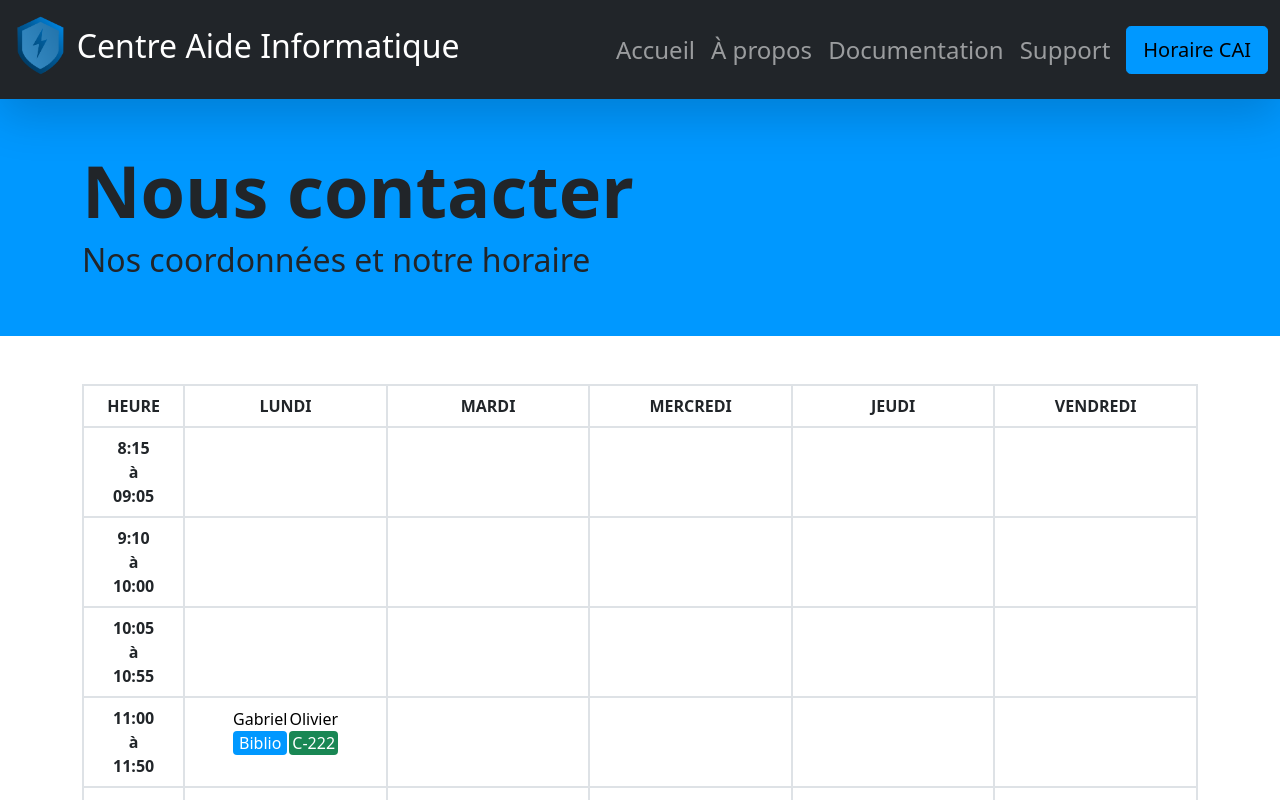
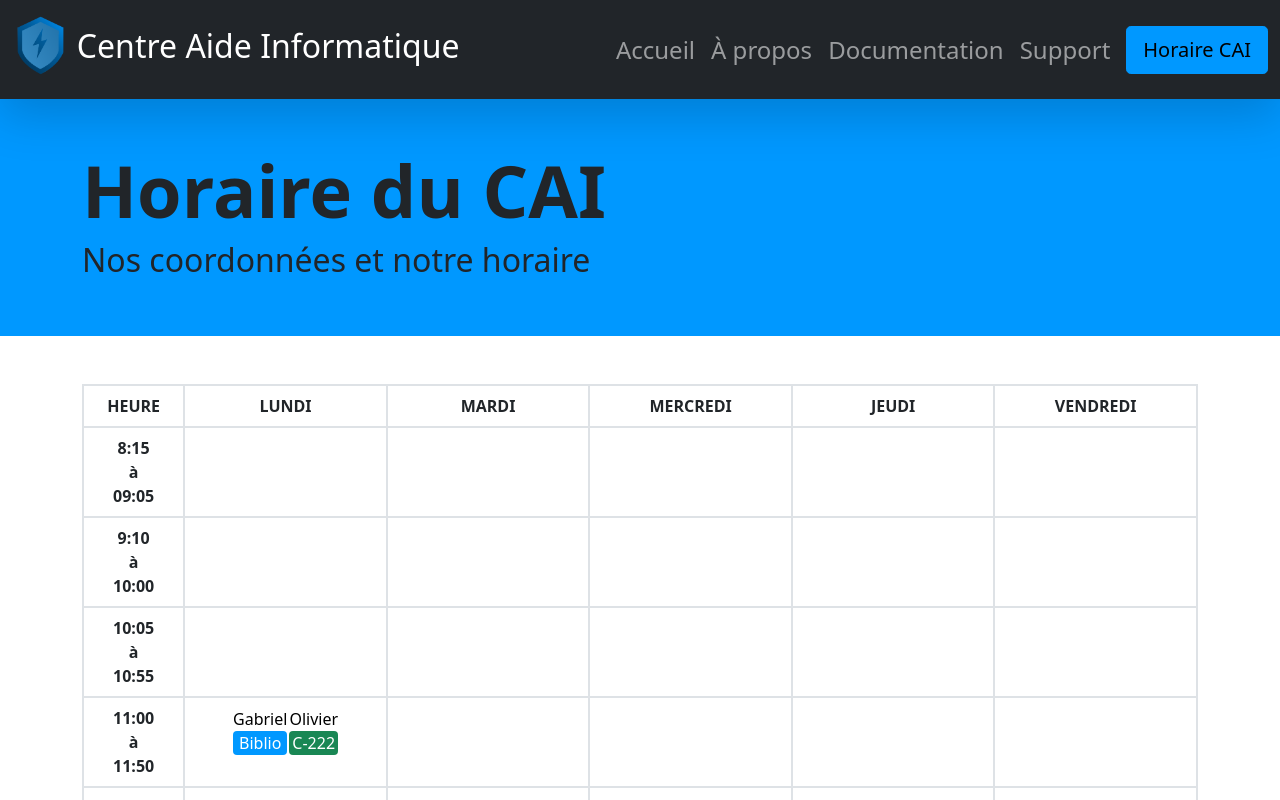
Before and after one commit to darkhappy/projet-soutien, a React (Create React App) app: page /contact in a window 1280 px wide. Shown: the top 800 px of the page. Built offline with nearby package versions, Linux system fonts and the light colour scheme.

Commit message:
Renaming contact page

```diff
--- a/src/routes/Contact/Contact.jsx
+++ b/src/routes/Contact/Contact.jsx
@@ -6,7 +6,7 @@ import {
 } from "../../components";
 import { Container } from "react-bootstrap";
 
-const TITLE = "Nous contacter";
+const TITLE = "Horaire du CAI";
 const SUBTITLE = "Nos coordonnées et notre horaire";
 
 export default function Contact() {
```
